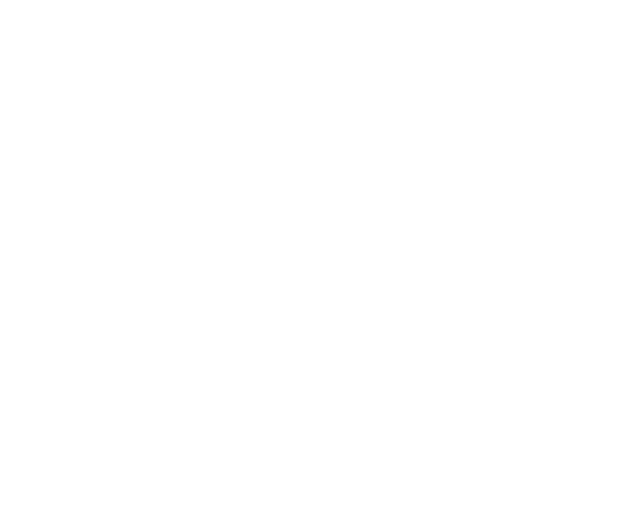
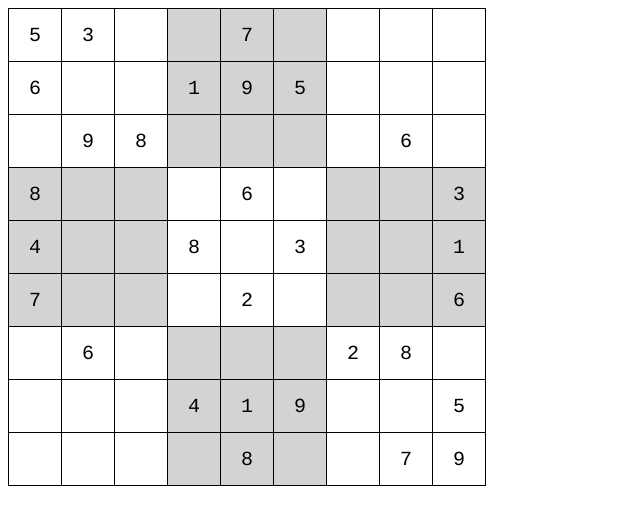
Before and after one commit to bmish/Sudoku, a plain HTML site: page index.html in a window 1280 px wide. Shown: the whole page, without its empty margins (0-640 px from the left). Drawn offline with Linux system fonts and the light colour scheme.

Commit message:
Index.html now loads in the sample board and displays it in a grid. No gameplay yet.

```diff
--- a/css/app.css
+++ b/css/app.css
@@ -0,0 +1,19 @@
+.board{
+	border-collapse:collapse;
+}
+
+.boardSectionAlternating{
+	background-color:lightgray;
+}
+
+.boardSpace{
+	border:1px solid black;
+
+	text-align:center;
+
+	font-size:20px;
+	font-family:courier;
+
+	width:50px;
+	height:50px;
+}
--- a/index.html
+++ b/index.html
@@ -10,5 +10,9 @@
 	<script src="js/Sudoku.js"></script>
 </head>
 <body>
+	<div id="divSudoku"></div>
+	<script type="text/javascript">
+	Sudoku.draw($("#divSudoku"));
+	</script>
 </body>
 </html>
--- a/js/Board.js
+++ b/js/Board.js
@@ -97,3 +97,27 @@ Board.prototype.getWidth = function()
 {
 	return this.board[0].length;
 }
+
+Board.prototype.draw = function(container)
+{
+	var table = $("<table></table>").addClass("board");
+	container.append(table);
+	for (var y = 0; y < this.getHeight(); y++)
+	{
+		var tr = $("<tr></tr>");
+		table.append(tr);
+		for (var x = 0; x < this.getWidth(); x++)
+		{
+			var td = $("<td></td>").addClass("boardSpace");
+			if (this.get(x, y))
+			{
+				td.text(this.get(x, y));
+			}
+			if ((Math.floor(x / 3) % 2) != (Math.floor(y / 3) % 2))
+			{
+				td.addClass("boardSectionAlternating");
+			}
+			tr.append(td);
+		}
+	}
+}
--- a/js/Sudoku.js
+++ b/js/Sudoku.js
@@ -86,3 +86,20 @@ Sudoku.prototype.getCorrectSpacesCount = function()
 {
 	return this.correctSpacesCount;
 }
+
+Sudoku.draw = function(container)
+{
+	var s = new Sudoku();
+
+	const sampleBoardIndex = 1;
+	s.loadSampleBoard(sampleBoardIndex, function(){
+		s.loadSampleSolution(sampleBoardIndex, function(){
+			s.draw(container);
+		});
+	});
+}
+
+Sudoku.prototype.draw = function(container)
+{
+	this.board.draw(container);
+}
```
